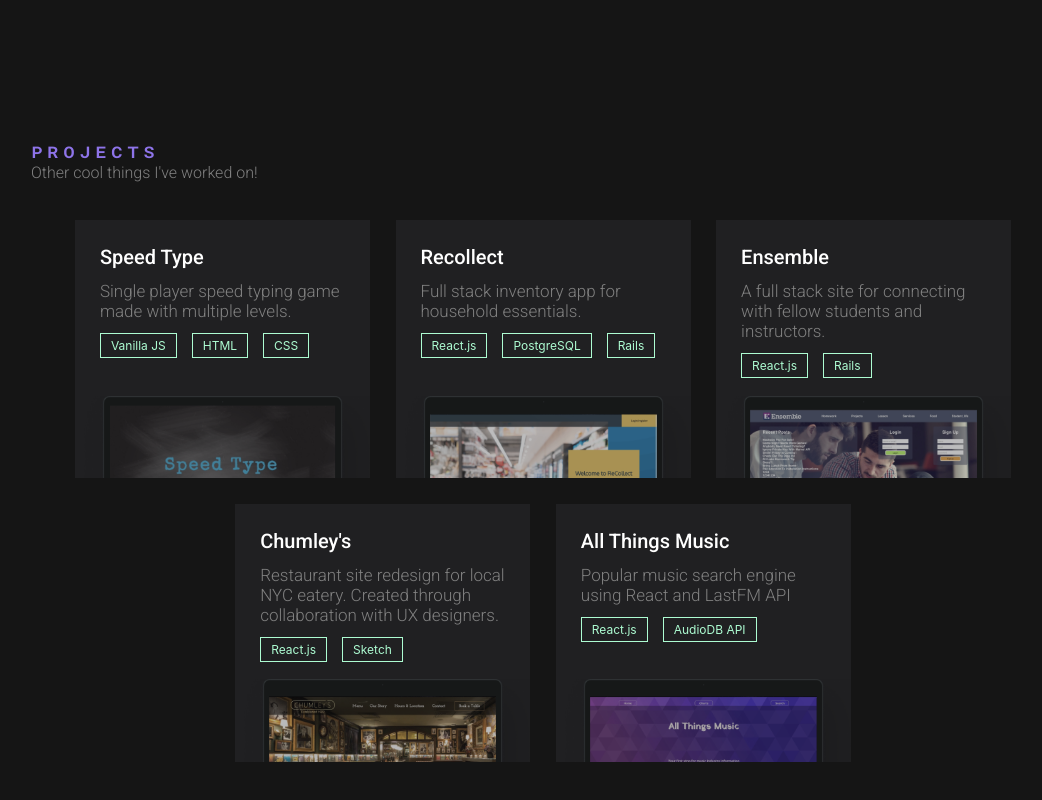
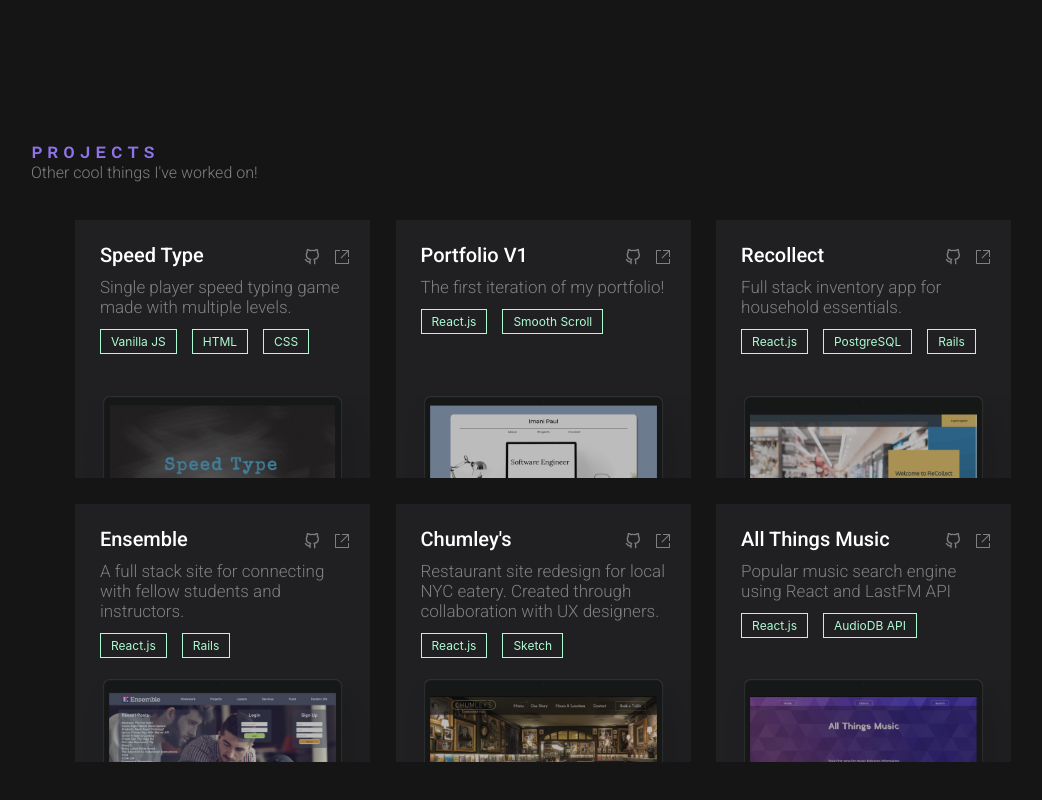
Before and after one commit to imanipaul/portfolio2, a React (Create React App) app: page / in a window 1280 px wide. Shown: the part 3588-4388 px from the top of the page, without its empty margins (97-1139 px from the left). Built offline with nearby package versions, Linux system fonts and the light colour scheme; a web font is replaced by a local one.

Commit message:
Update projects

```diff
--- a/src/components/Projects.js
+++ b/src/components/Projects.js
@@ -1,11 +1,14 @@
 import React from "react";
 import Tag from "./Tag";
-import jh2 from "../assets/JH-computer.png";
+import portfoliov1 from "../assets/portfoliov1.png";
 import atm from "../assets/atm.png";
 import chumleys from "../assets/chumleys.png";
 import ensemble from "../assets/ensemble.png";
 import recollect from "../assets/recollect.png";
 import speedtype from "../assets/speedtype.png";
+
+import { VscLinkExternal } from "react-icons/vsc";
+import { FiGithub } from "react-icons/fi";
 
 import { Fade } from "react-awesome-reveal";
 
@@ -21,7 +24,15 @@ export default function Projects() {
       <div className="all-projects">
         <Fade direction="up" cascade damping={0.1} triggerOnce={true}>
           <div className="project-card">
-            <h5>Speed Type</h5>
+            <h5>
+              Speed Type{" "}
+              <a href="#">
+                <VscLinkExternal className="external" size={"0.8em"} />
+              </a>
+              <a href="#">
+                <FiGithub className="github" size={"0.8em"} />
+              </a>
+            </h5>
             <p>Single player speed typing game made with multiple levels.</p>
             <div className="tag-container">
               <Tag title={"Vanilla JS"} />
@@ -30,9 +41,34 @@ export default function Projects() {
             </div>
             <img src={speedtype} alt="project screenshot" />
           </div>
+          <div className="project-card">
+            <h5>
+              Portfolio V1{" "}
+              <a href="#">
+                <VscLinkExternal className="external" size={"0.8em"} />
+              </a>
+              <a href="#">
+                <FiGithub className="github" size={"0.8em"} />
+              </a>
+            </h5>
+            <p>The first iteration of my portfolio!</p>
+            <div className="tag-container">
+              <Tag title={"React.js"} />
+              <Tag title={"Smooth Scroll"} />
+            </div>
+            <img src={portfoliov1} alt="project screenshot" />
+          </div>
 
           <div className="project-card">
-            <h5>Recollect</h5>
+            <h5>
+              Recollect{" "}
+              <a href="#">
+                <VscLinkExternal className="external" size={"0.8em"} />
+              </a>
+              <a href="#">
+                <FiGithub className="github" size={"0.8em"} />
+              </a>
+            </h5>
             <p>Full stack inventory app for household essentials.</p>
             <div className="tag-container">
               <Tag title={"React.js"} />
@@ -43,7 +79,15 @@ export default function Projects() {
           </div>
 
           <div className="project-card">
-            <h5>Ensemble</h5>
+            <h5>
+              Ensemble{" "}
+              <a href="#">
+                <VscLinkExternal className="external" size={"0.8em"} />
+              </a>
+              <a href="#">
+                <FiGithub className="github" size={"0.8em"} />
+              </a>
+            </h5>
             <p>
               A full stack site for connecting with fellow students and
               instructors.
@@ -52,11 +96,19 @@ export default function Projects() {
               <Tag title={"React.js"} />
               <Tag title={"Rails"} />
             </div>
-            <img src={ensemble} alt="project screenshot" />
+            <img src={ensemble} alt="project screenshot" size={"0.8em"} />
           </div>
 
           <div className="project-card">
-            <h5>Chumley's</h5>
+            <h5>
+              Chumley's{" "}
+              <a href="#">
+                <VscLinkExternal className="external" size={"0.8em"} />
+              </a>
+              <a href="#">
+                <FiGithub className="github" size={"0.8em"} />
+              </a>
+            </h5>
             <p>
               Restaurant site redesign for local NYC eatery. Created through
               collaboration with UX designers.
@@ -69,7 +121,15 @@ export default function Projects() {
           </div>
 
           <div className="project-card">
-            <h5>All Things Music</h5>
+            <h5>
+              All Things Music{" "}
+              <a href="#">
+                <VscLinkExternal className="external" size={"0.8em"} />
+              </a>
+              <a href="#">
+                <FiGithub className="github" size={"0.8em"} />
+              </a>
+            </h5>
             <p>Popular music search engine using React and LastFM API</p>
             <div className="tag-container">
               <Tag title={"React.js"} />
--- a/src/styles/Projects.scss
+++ b/src/styles/Projects.scss
@@ -65,6 +65,7 @@
       background-color: #202022;
       position: relative;
       overflow: hidden;
+      cursor: default;
 
       @media screen and (min-width: $tablet-min) {
         // margin-top: 3vw;
@@ -81,11 +82,17 @@
           opacity: 1;
           top: 60%;
         }
+
+        .external,
+        .github {
+          color: white;
+        }
       }
 
       h5 {
         font-family: "Roboto", sans-serif;
         font-size: 20px;
+        line-height: 20px;
         font-weight: 500;
         color: white;
         text-align: left;
@@ -93,6 +100,21 @@
         margin-top: 25px;
         margin-left: 25px;
         margin-bottom: 12px;
+        position: relative;
+
+        .external,
+        .github {
+          position: absolute;
+          bottom: 0px;
+          right: 20px;
+          // padding-left: 10px;
+          color: $light-gray;
+        }
+
+        .github {
+          right: 50px;
+          // padding-left: 40px;
+        }
       }
 
       p {
```
Also changed, not shown: src/assets/portfoliov1.jpg (added), src/assets/portfoliov1.png (added).
